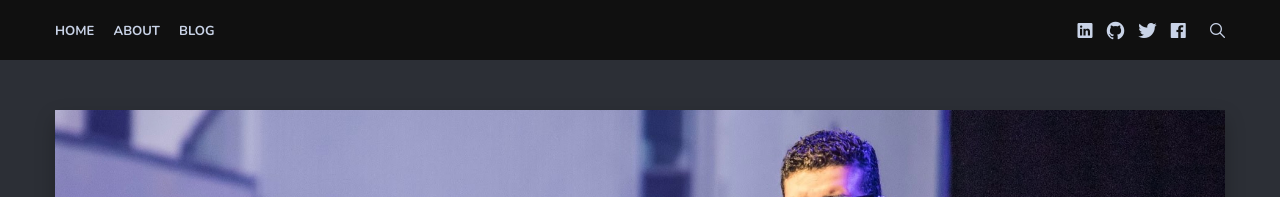
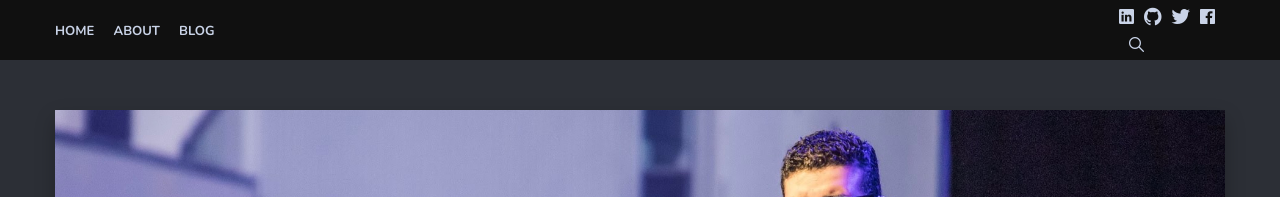
Before and after one commit to jjsantanna/jjsantanna.github.io, a Jekyll site: the page built from index.html, in a window 1280 px wide. Shown: the top 197 px of the page. Built offline with Jekyll 4.4.1, drawn with Linux system fonts in a browser that asks for light colours; nearby versions of some CDN libraries; the list of posts is cut into pages by our own code.

Commit message:
fixing stuff

```diff
--- a/_sass/4-layouts/_home.scss
+++ b/_sass/4-layouts/_home.scss
@@ -468,3 +468,28 @@
   margin-right: 10px; /* Adjust as needed */
 }
 }
+
+/* Default styles for desktop */
+.nav-buttons .social-media-icons {
+  display: flex;
+  list-style: none;
+  margin: 0;
+  padding: 0;
+}
+
+.nav-buttons .social-media-icons li {
+  margin-right: 10px; /* Adjust as needed */
+}
+
+/* Media query for mobile screens */
+@media screen and (max-width: 768px) {
+  .nav-buttons .social-media-icons {
+    flex-direction: column;
+    align-items: flex-start;
+  }
+
+  .nav-buttons .social-media-icons li {
+    margin-right: 0;
+    margin-bottom: 10px; /* Space between items when stacked */
+  }
+}
```
Also changed, not shown: 2 other files.
